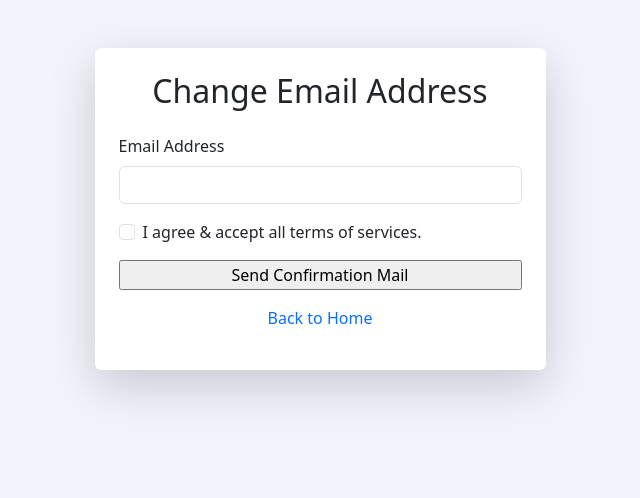
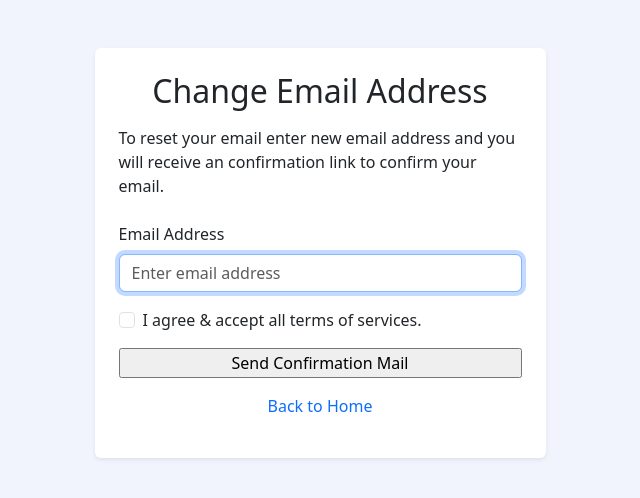
Before and after one commit to anuraagnagar/flask-user-authentication, a Flask app: template accounts/templates/change_email.html in a window 1280 px wide. Shown: the part 56-554 px from the top of the page, without its empty margins (320-960 px from the left). Run offline with Flask 3, Linux system fonts and the light colour scheme; the template is opened without the code that fills it: values that come from a table or form of the project are taken from there, others are empty; parts of the project's set-up code (start-up, migrations or seed data) failed here and were passed over; some libraries are stand-ins or nearby versions.

Commit message:
Added autofocus='true' attribute

```diff
--- a/accounts/templates/change_email.html
+++ b/accounts/templates/change_email.html
@@ -9,15 +9,17 @@
     <div class="container">
         <div class="row justify-content-center">
             <section class="col-sm-11 col-md-8 col-lg-6 col-xl-5">
-                {{ render_messages(dismissible=True, dismiss_animate=True) }}
-                <div class="card shadow-lg border-0 mb-4">
+                <div class="card shadow-sm border-0 mb-4">
                     <div class="p-4">
                         <form action="{{ url_for('accounts.change_email') }}" method="post">
                             <div class="mb-4">
-                                <h2 class="card-title text-center">Change Email Address</h2>
+                                <h2 class="card-title text-center mb-3">Change Email Address</h2>
+                                {{ render_messages() }}
+                                <p>To reset your email enter new email address and you will receive an
+                                    confirmation link to confirm your email.</p>
                             </div>
                             {{ form.csrf_token() }}
-                            {{ render_field(form.email) }}
+                            {{ render_field(form.email, placeholder="Enter email address", autofocus="true") }}
                             {{ render_field(form.remember) }}
                             {{ render_field(form.submit, class='w-100 mb-3') }}
                         </form>
```
